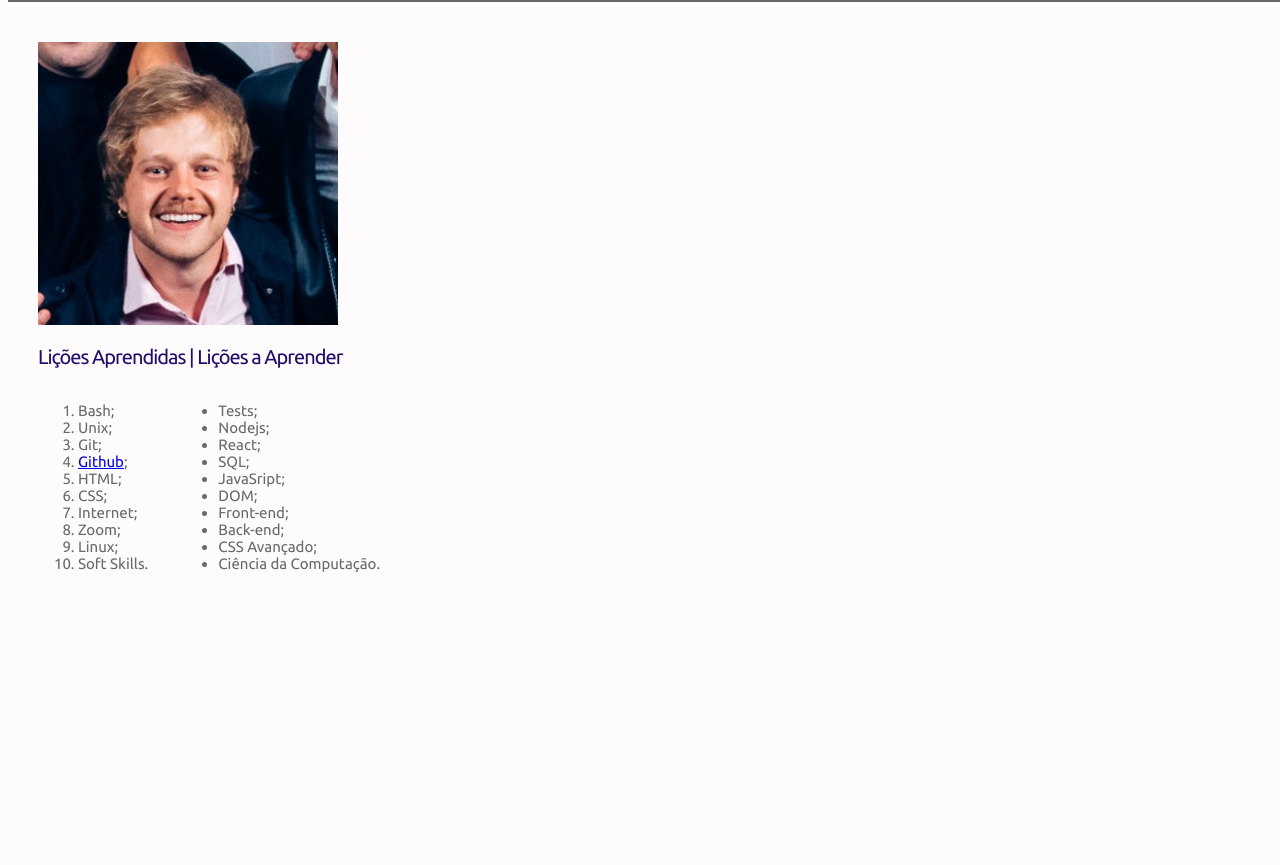
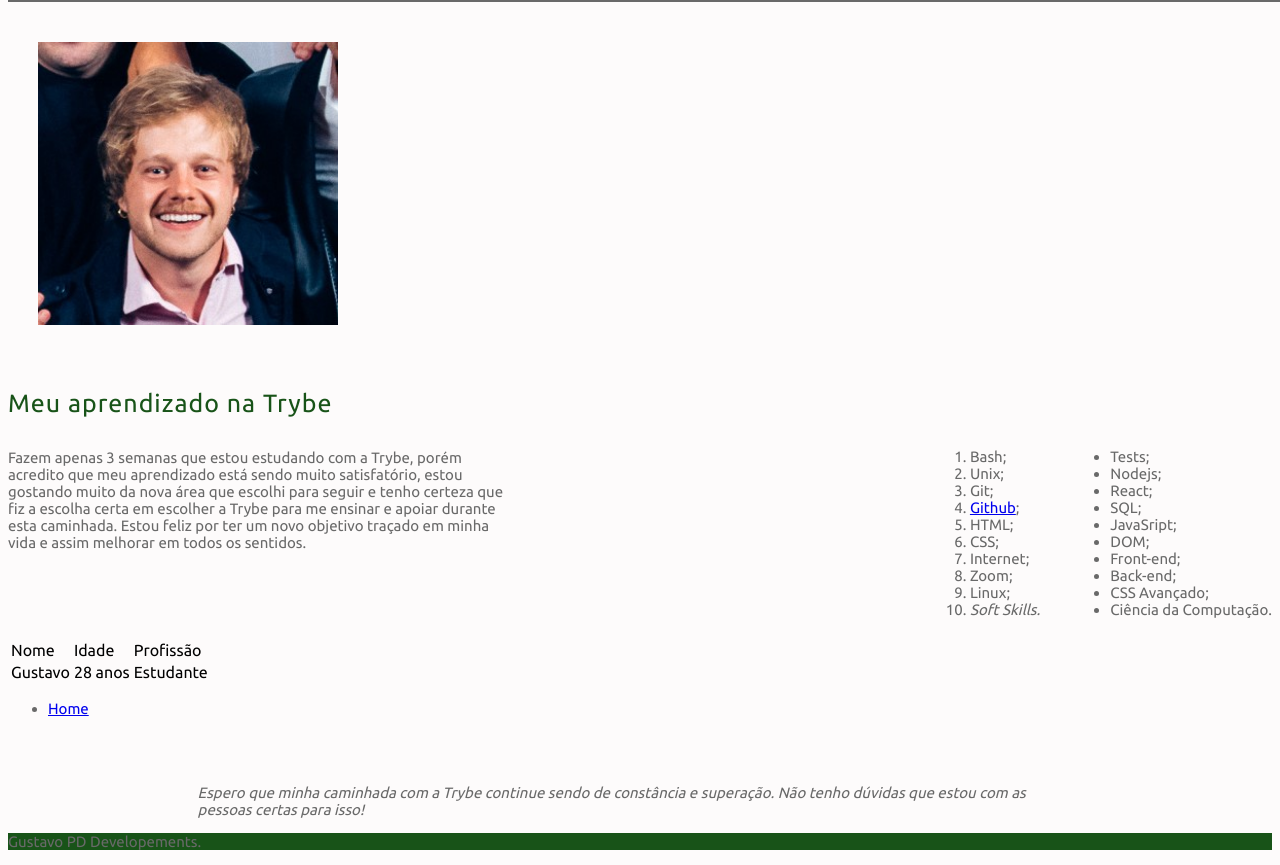
Before and after one commit to gustavo-pd/project-lessons-learned, a website: page index.html in a window 1280 px wide. Shown: the part 108-973 px from the top of the page. Before the commit the page ends 800 px from the top, so only its background shows below. Drawn offline with Linux system fonts and the light colour scheme.

Commit message:
Acho q agora tamo qse

```diff
--- a/index.html
+++ b/index.html
@@ -15,14 +15,29 @@
 
     <main>
         <section id=profile class="main cont">
-        <img src="fotoportifolio.png" alt="Foto Portifólio Gustavo" id=minha_foto>
+        <img src="fotoportifolio.png" alt="Foto Portifólio Gustavo" id="minha_foto">
         </section>
-    </main>
 
-    <h2 id=titulolista>Lições Aprendidas | Lições a Aprender</h2>
-<div class="blocolistas">
-<section id=listas>
-    <ol id=licoes_aprendidas class=ladoesquerdo>
+
+    <div class="mainb">
+        <section id="artigo" class="ladoesquerdo">
+          <h1>Meu aprendizado na Trybe</h1>
+
+          <article>
+            <p>
+                Fazem apenas 3 semanas que estou estudando com a Trybe,
+              porém acredito que meu aprendizado está sendo muito satisfatório,
+              estou gostando muito da nova área que escolhi para seguir
+              e tenho certeza que fiz a escolha certa em escolher a Trybe
+              para me ensinar e apoiar durante esta caminhada. Estou feliz
+              por ter um novo objetivo traçado em minha vida e assim melhorar
+              em todos os sentidos.
+            </p>
+          </article>
+        </section>
+
+        <section id="licoes" class="ladodireito">
+          <ol id="licoes_aprendidas">
             <li>Bash;</li>
             <li>Unix;</li>
             <li>Git;</li>
@@ -32,10 +47,10 @@
             <li>Internet;</li>
             <li>Zoom;</li>
             <li>Linux;</li>
-        <li>Soft Skills.</li>
+            <li><em>Soft Skills.</em></li>
           </ol>
 
-    <ul id=licoes_a_aprender class=ladodireito>
+          <ul id="licoes_a_aprender">
             <li>Tests;</li>
             <li>Nodejs;</li>
             <li>React;</li>
@@ -47,8 +62,43 @@
             <li>CSS Avançado;</li>
             <li>Ciência da Computação.</li>
           </ul>
+        </section>
+      </div>
+    </section>
+  </main>
 
-</section></div>
+<table>
+    <tr>
+        <td>Nome</td>
+        <td>Idade</td>
+        <td>Profissão</td>
+    </tr>
+    <tr>
+        <td>Gustavo</td>
+        <td>28 anos</td>
+        <td>Estudante</td>
+    </tr>
+</table>
+
+<nav>
+    <ul class="nav-content">
+      <li><a href="#">Home</a></li>
+    </ul>
+</nav>
+
+<br><br>
+
+<aside class="container">
+    <p>
+        Espero que minha caminhada com a Trybe continue sendo de constância e superação.
+        Não tenho dúvidas que estou com as pessoas certas para isso!
+    </p>
+</aside>
+
+<footer id="rodape">
+    <p>Gustavo PD Developements.</p>
+</footer>
+
 
 </body>
 </html>
--- a/style.css
+++ b/style.css
@@ -12,7 +12,7 @@ p, li {
 
 h1 {
     color: rgb(24, 83, 24);
-    font-size: 30px;
+    font-size: 25px;
     letter-spacing: 1px;
     line-height: 50px;
     font-weight: 100;
@@ -22,7 +22,7 @@ h1 {
 header {
     height: 80px;
     padding-top: 30px;
-  }
+}
 
 #cabecalho {
     position: fixed;
@@ -30,7 +30,7 @@ header {
     width: 100%;
     text-align: center;
     background-color: dimgray;
-  }
+}
 
 main {
     margin-top: 150px;
@@ -43,30 +43,40 @@ main {
 }
 
 #licoes_aprendidas {
+    margin-top: 90px;
     margin-left: 30px;
-
+    float: left;
 }
 
 #licoes_a_aprender {
+    margin-top: 90px;
     margin-left: 30px;
-    float: left;
-
-}
-
-#titulolista {
-    color: rgb(37, 12, 107);
-    font-size: 20px;
-    letter-spacing: -1px;
-    line-height: 25px;
-    font-weight: 50;
-    margin-left: 30px;
-
+    float: right;
 }
 
   .ladodireito {
-      float:right;
+      float: right;
   }
 
   .ladoesquerdo {
-      float:left;
+      float: left;
+      width: 40%;
   }
+
+  .mainb {
+      padding: 30px 0;
+      height: 250px;
+  }
+
+  .container {
+      width: 70%;
+      margin: 0 auto;
+  }
+
+  aside {
+      font-style: italic;
+  }
+
+  footer {
+      background-color: rgb(24, 83, 24);
+  }
```
Also changed, not shown: indexsasa.html (added, +54 -0 lines). Lines whose indentation alone changed are shown as unchanged.
